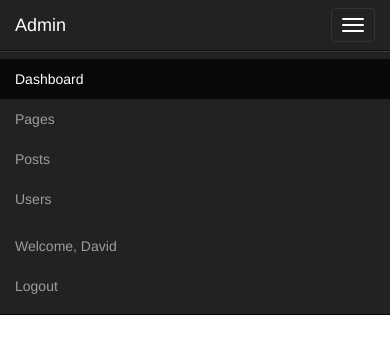
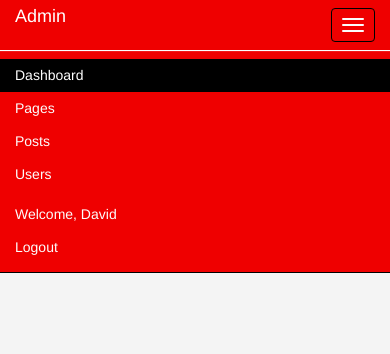
Before and after one commit to brandeddavid/django_dashboard, a Django app: page /dashboard/ in a window 390 px wide, after a click on "Toggle navigation". Shown: the top 354 px of the page. Run offline with Django 3.2, Linux system fonts and the light colour scheme; some libraries are stand-ins or nearby versions.

Commit message:
Custom Navigation +  Grid System

```diff
--- /dev/null
+++ b/dashboard/static/css/style.css
@@ -0,0 +1,111 @@
+body{
+
+    background: #f4f4f4;
+}
+
+.navbar{
+
+    min-height: 33px !important;
+    margin-bottom: 0;
+    border-radius: 0;
+}
+
+.navbar-nav > li > a, .navbar-brand{
+
+    padding-top: 6px !important;
+    padding-bottom: 0 !important;
+    height: 33px;
+}
+
+/* Navbar Custom Settings */
+
+.navbar-default {
+  background-color: #ef0000;
+  border-color: #000000;
+}
+.navbar-default .navbar-brand {
+  color: #fcfcfc;
+}
+.navbar-default .navbar-brand:hover,
+.navbar-default .navbar-brand:focus {
+  color: #ffffff;
+}
+.navbar-default .navbar-text {
+  color: #fcfcfc;
+}
+.navbar-default .navbar-nav > li > a {
+  color: #fcfcfc;
+}
+.navbar-default .navbar-nav > li > a:hover,
+.navbar-default .navbar-nav > li > a:focus {
+  color: #ffffff;
+}
+.navbar-default .navbar-nav > .active > a,
+.navbar-default .navbar-nav > .active > a:hover,
+.navbar-default .navbar-nav > .active > a:focus {
+  color: #ffffff;
+  background-color: #000000;
+}
+.navbar-default .navbar-nav > .open > a,
+.navbar-default .navbar-nav > .open > a:hover,
+.navbar-default .navbar-nav > .open > a:focus {
+  color: #ffffff;
+  background-color: #000000;
+}
+.navbar-default .navbar-toggle {
+  border-color: #000000;
+}
+.navbar-default .navbar-toggle:hover,
+.navbar-default .navbar-toggle:focus {
+  background-color: #000000;
+}
+.navbar-default .navbar-toggle .icon-bar {
+  background-color: #fcfcfc;
+}
+.navbar-default .navbar-collapse,
+.navbar-default .navbar-form {
+  border-color: #fcfcfc;
+}
+.navbar-default .navbar-link {
+  color: #fcfcfc;
+}
+.navbar-default .navbar-link:hover {
+  color: #ffffff;
+}
+/* End Navbar Custom Settings*/
+
+.main-color-bg{
+
+    background-color: #ef0000 !important;
+    border-color: #000000 !important;
+    color: #ffffff
+}
+
+
+
+
+
+
+
+
+
+
+
+
+
+
+@media (max-width: 767px) {
+  .navbar-default .navbar-nav .open .dropdown-menu > li > a {
+    color: #fcfcfc;
+  }
+  .navbar-default .navbar-nav .open .dropdown-menu > li > a:hover,
+  .navbar-default .navbar-nav .open .dropdown-menu > li > a:focus {
+    color: #ffffff;
+  }
+  .navbar-default .navbar-nav .open .dropdown-menu > .active > a,
+  .navbar-default .navbar-nav .open .dropdown-menu > .active > a:hover,
+  .navbar-default .navbar-nav .open .dropdown-menu > .active > a:focus {
+    color: #ffffff;
+    background-color: #000000;
+  }
+}
--- a/dashboard/templates/dashboard/dashboard.html
+++ b/dashboard/templates/dashboard/dashboard.html
@@ -13,11 +13,13 @@
     <!-- Bootstrap core CSS -->
     <link href="{% static 'css/bootstrap.min.css' %}" rel="stylesheet">
 
+    <link href="{% static 'css/style.css' %}" rel="stylesheet">
+
   </head>
 
   <body>
 
-    <nav class="navbar navbar-inverse navbar-fixed-top">
+    <nav class="navbar navbar-default navbar-fixed-top">
       <div class="container">
         <div class="navbar-header">
           <button type="button" class="navbar-toggle collapsed" data-toggle="collapse" data-target="#navbar" aria-expanded="false" aria-controls="navbar">
@@ -44,6 +46,22 @@
       </div>
     </nav>
 
+
+    <header id="header">
+        <div class="container">
+            <div class="row">
+                <div class="col-md-10">
+
+                </div>
+
+                <div class="col-md-2">
+
+
+                </div>
+            </div>
+        </div>
+    </header>
+
     <!-- Bootstrap core JavaScript
     ================================================== -->
     <!-- Placed at the end of the document so the pages load faster -->
```
